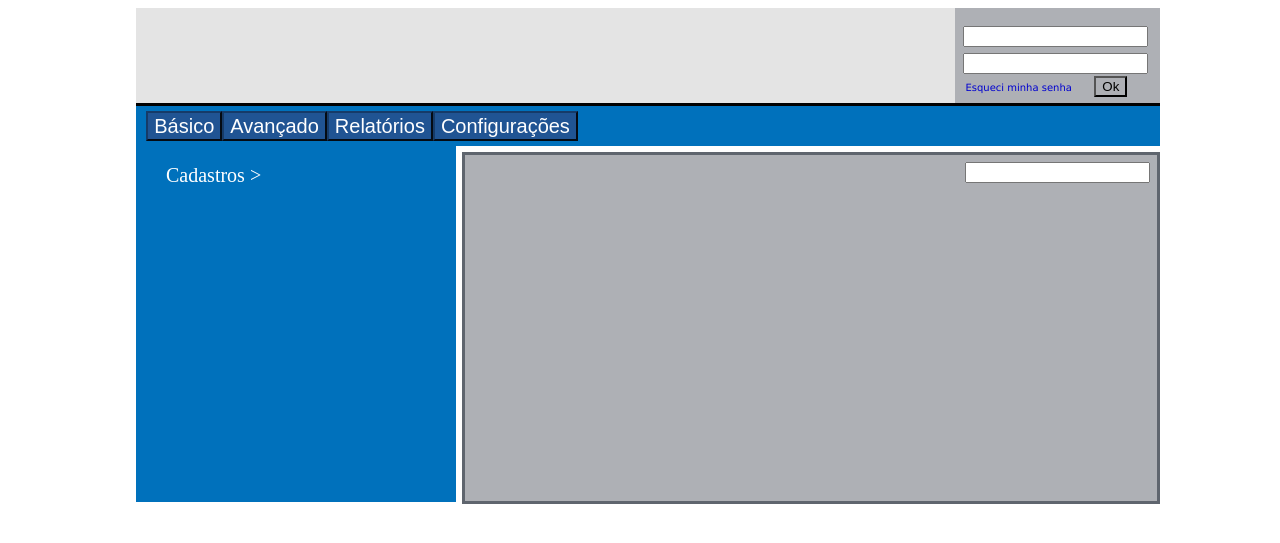
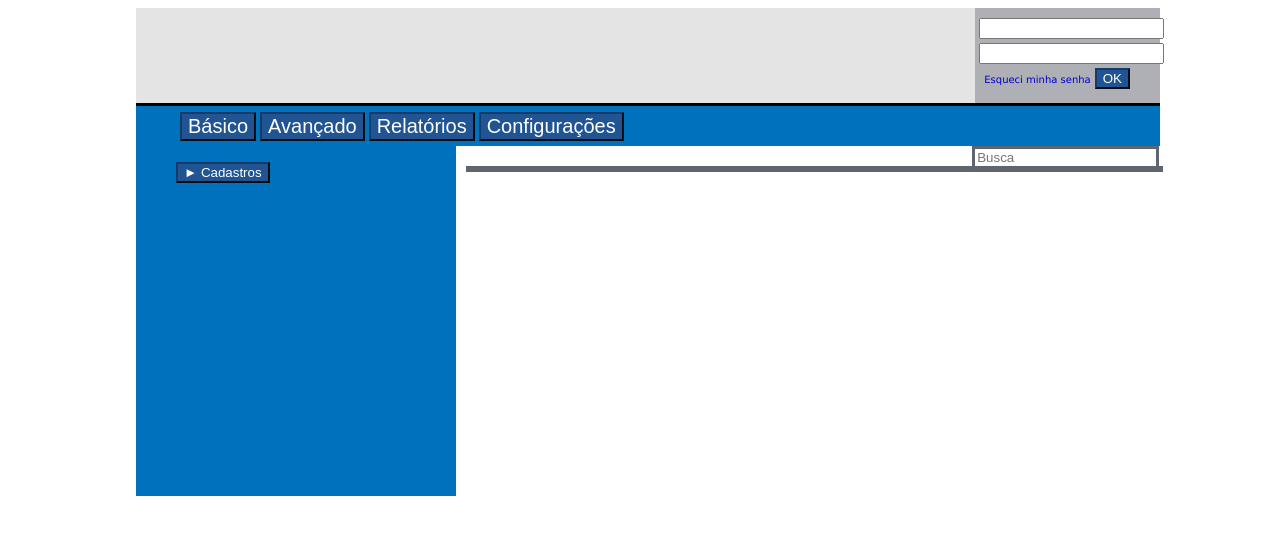
Before and after one commit to haigef/projeto, a PHP site: page / in a window 1280 px wide. Shown: the top 543 px of the page. Run offline with PHP 8.4, Linux system fonts and the light colour scheme.

Commit message:
Added files via upload

```diff
--- a/CSS/default.css
+++ b/CSS/default.css
@@ -1,11 +1,26 @@
-@charset "utf-8";
 body {
 	background-color: transparent;
 	width: 100%;
 	height: auto;
 }
-
-.head {
+button {
+	background-color: #205493;
+	border-color: #163b68;
+	font: helvetica;
+	color: #ffffff;
+}
+ul {
+	list-style-type: none;
+}
+a {
+	color:#0000cf;
+	text-decoration:none;
+	font-size:10px;
+	font-family: Verdana, sans-serif;
+	margin-left: 5%;
+	margin-top: 2%;
+}
+header {
 	background-color: #e4e4e4;
 	width: 80%;
 	height: 95px;
@@ -14,41 +29,30 @@
 	margin-left: 10%;
 	float: left;
 }
-
-.login {
+section {
 	background-color: #aeb0b5;
-	width: 20%;
+	width: 54%;
+	height:auto;
+	position: relative;
+	float: left;
+	border: #5f656e solid;
+	margin-left: 10px;
+	margin-top: 20px;
+}
+.boxlogin {
+	background-color: #aeb0b5;
+	width: 185px;
 	height: 95px;
 	position: relative;
 	float: right;
 }
-
-.nomelogin {
-	margin-left: 4%;
+.login {
+	margin-left: 4px;
+	margin-top: 10px;
 }
-
-.senhalogin {
-	margin-top: 3%;
-	margin-left: 4%;
+.senha {
+	margin: 4px;
 }
-
-.botaologin {
-	position: relative;
-	background-color: transparent;
-	font-color: #FFFBFB;
-	margin-top: 1%;
-	margin-left: 9%;
-}
-
-.resetsenha {
-	color:#0000cf;
-	text-decoration:none;
-	font-size:10px;
-	font-family: Verdana, sans-serif;
-	margin-left: 5%;
-	margin-top: 2%;
-}
-
 .nav {
 	background-color: #0071bc;
 	width: 80%;
@@ -57,59 +61,89 @@
 	float: left;
 	margin-left: 10%;
 	border-top: #000000 solid;
-	border: 2%;
 }
-
-
-.buttonMenu {
-	background-color: #205493;
-	border-color: #163b68;
-	height: 30px;
-	font color: #ffffff;
-	margin-top: 0.5%;
-	float: left;
-}
-
-	#buttonMenu1 {
-		background-color: #205493;
-		border-color: #163b68;
-		height: 30px;
-		font color: #ffffff;
-		margin-left: 1%;
-		margin-top: 0.5%;
-		float: left;
-	}
-
-.fontMenu {
-	font: helvetica;
-	font-size: 20px;
-	color: #ffffff;
-
-}
-
 .asside {
 	background-color: #0071bc;
 	width: 25%;
-	height: 356px;
+	height: 350px;
 	margin-left: 10%;
 	position: relative;
 	float:left;
 }
 
-.section {
-	background-color: #aeb0b5;
-	width: 54%;
-	height:346px;
-	position: relative;
-	float: left;
-	border: #5f656e solid;
-	margin-left: 0.5%;
-	margin-top: 0.5%;
-}
-
 .busca {
 	position: relative;
 	float: right;
-	margin-right: 1%;
-	margin-top: 1%;
+	margin-right: 1px;
+	margin-top: -23px;
+	border: #5f656e solid;
 }
+.dropdown {
+	display: none;
+}
+.asside:first-child li {
+	margin-top: 30px;
+}
+.buttonmenu {
+	float: left;
+	margin-left: 4px;
+	font-size: 20px;
+	margin-top: -10px;
+}
+.buttondrop {
+	float: left;
+	margin-left: 4px;
+	font-size: 20px;
+
+}
+/* breakpoint responsivo */
+@media (max-width: 850px) {
+.navigation {
+display: none;
+}
+section {
+	margin-top: 20px;
+	width: 80%;
+	margin-left: 10%;
+	margin-right: 10%;
+}
+.dropdown{
+	display: block;
+	position: relative;
+	margin-left: 10px;
+	margin-top: -0px;
+	float: left;
+	background: no-repeat;
+}
+.dropdown{
+	background-image: url(../icons/menu-icon.png);
+	width: 64px;
+	height: 64px;
+}
+.box{
+	background: #fff;
+	width: 160px;
+	height: auto;
+	border-radius: 5px ;
+	border: 2px solid black;
+}
+.dropdown .box {
+    display: none;
+    position: relative;
+    padding: 5px;
+}
+.dropdown:hover .box {
+	margin: 4px;
+    display: block;
+    z-index: 10;
+    float: left;
+}
+.box li button{
+	margin-top: 4px;
+}
+.asside{
+	width: 80%;
+	margin-left: 10%;
+	height: auto;
+}
+}/* final do breakpoint  max width 850px  */
--- a/index.php
+++ b/index.php
@@ -6,31 +6,52 @@
 <link rel= "stylesheet" tipe= "text/css" href="css/default.css">
 </head>
 <body>
-    <div class="head" >
-    	<div class="login">
-        	<form action="#" method="">
-            	<br>
-                	<input class="nomelogin" type="text" name="nomelogin">
-                    	<br>
-                    <input class="senhalogin" type="password" name="senha">
-                    <a href="#" class="resetsenha">Esqueci minha senha</a>
-                    <button class="botaologin" type="submit">Ok</button>
-             </form>
-     	 </div>
+<header>
+    <div class="boxlogin">
+        <form action="#" method="POST">
+            <input class="login" type="text" name="login">
+            <input class="senha" type="password" name="senha">
+            <a href="#">Esqueci minha senha</a>
+            <button type="submit">OK</button>
+        </form>
     </div>
-
+</header>
     <div class="nav">
-        <button id="buttonMenu1"><font class="fontMenu">B&aacute;sico</font></button>
-        <button class="buttonMenu"><font class="fontMenu">Avan&ccedil;ado</font></button>
-        <button class="buttonMenu"><font class="fontMenu">Relat&oacute;rios</font></button>
-        <button class="buttonMenu"><font class="fontMenu">Configura&ccedil;&otilde;es</font></button>
+        <ul class="navigation">
+            <li><button class="buttonmenu">B&aacute;sico</button></li>
+            <li><button class="buttonmenu">Avan&ccedil;ado</button></li>
+            <li><button class="buttonmenu">Relat&oacute;rios</button></li>
+            <li><button class="buttonmenu">Configura&ccedil;&otilde;es</button></li>
+        </ul>
+        <ul class="dropdown">
+            <div class="box">
+                <li><button class="buttondrop">B&aacute;sico</button></li>
+                <li><button class="buttondrop">Avan&ccedil;ado</button></li>
+                <li><button class="buttondrop">Relat&oacute;rios</button></li>
+                <li><button class="buttondrop">Configura&ccedil;&otilde;es</button></li>
+            </div>
+        </ul>
     </div>
-    <br>
-    <div class="asside"><br><font class="fontMenu">&nbsp; &nbsp; &nbsp; Cadastros ></font ></div>
-    <div class="section">
-         <form action="#" method="">
-         	<input class="busca" type="search" name="busca">
-          </form>
+<!-- ao fazer as telas de cadastro e tudo mais mudo aqui pra algo mais bonito-->
+    <div class="asside">
+        <ul>
+            <li><button class="assidebutton">► Cadastros</button></li>
+        </ul>
     </div>
+<!-- iremos trabalhar com o include dentro da div "content" -->
+<section>
+         <form action="#" method="POST">
+         	<input class="busca" placeholder="Busca" type="search" name="busca">
+         </form>
+         <div class="content">
+               <!-- <script>
+                    function pesquisa(nome_function)
+                        {
+                            url="nome_aqui.php";
+                            ajax(url);
+                        }
+                </script> -->
+         </div>
+</section>
 </body>
 </html>
```
Also changed, not shown: icons/menu-icon.png (added).
